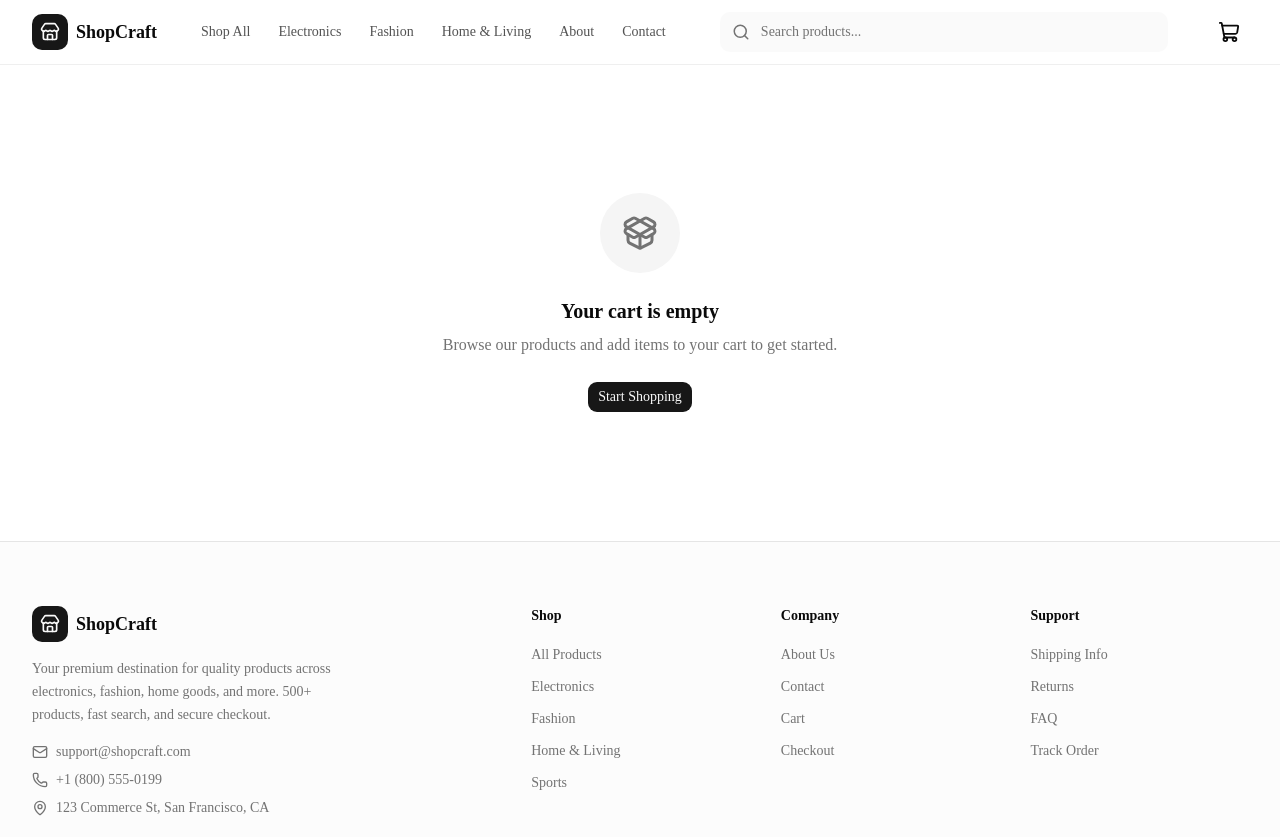
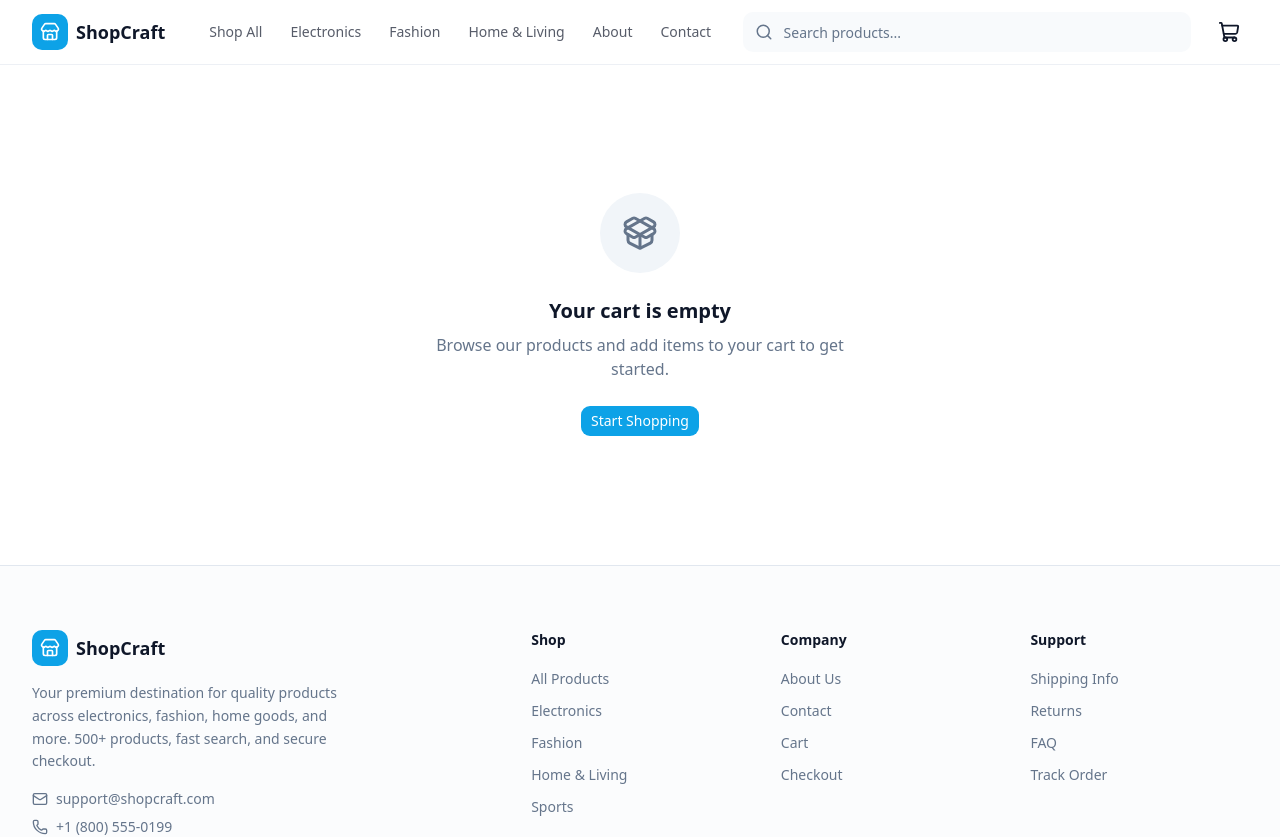
Before and after one commit to 1Md-Rakibul-Islam/wecommerce, a Next.js app: page /cart in a window 1280 px wide. Shown: the top 837 px of the page. Built offline with nearby package versions, Linux system fonts and the light colour scheme.

Commit message:
feat: color theme updated

```diff
--- a/package.json
+++ b/package.json
@@ -11,6 +11,7 @@
   },
   "dependencies": {
     "@base-ui/react": "^1.8.0",
+    "@hookform/resolvers": "^5.9.1",
     "@shadcn/react": "^0.3.1",
     "@tanstack/react-query": "^5.104.1",
     "axios": "^1.20.0",
--- a/src/app/globals.css
+++ b/src/app/globals.css
@@ -13,48 +13,57 @@
    ============================================ */
 
 @theme inline {
-  --color-background: var(--background);
-  --color-foreground: var(--foreground);
+  --color-background: hsl(var(--background));
+  --color-foreground: hsl(var(--foreground));
 
-  --color-card: var(--card);
-  --color-card-foreground: var(--card-foreground);
+  --color-card: hsl(var(--card));
+  --color-card-foreground: hsl(var(--card-foreground));
 
-  --color-popover: var(--popover);
-  --color-popover-foreground: var(--popover-foreground);
+  --color-popover: hsl(var(--popover));
+  --color-popover-foreground: hsl(var(--popover-foreground));
 
-  --color-primary: var(--primary);
-  --color-primary-foreground: var(--primary-foreground);
+  --color-primary: hsl(var(--primary));
+  --color-primary-foreground: hsl(var(--primary-foreground));
 
-  --color-secondary: var(--secondary);
-  --color-secondary-foreground: var(--secondary-foreground);
+  --color-secondary: hsl(var(--secondary));
+  --color-secondary-foreground: hsl(var(--secondary-foreground));
 
-  --color-muted: var(--muted);
-  --color-muted-foreground: var(--muted-foreground);
+  --color-muted: hsl(var(--muted));
+  --color-muted-foreground: hsl(var(--muted-foreground));
 
-  --color-accent: var(--accent);
-  --color-accent-foreground: var(--accent-foreground);
+  --color-accent: hsl(var(--accent));
+  --color-accent-foreground: hsl(var(--accent-foreground));
 
-  --color-destructive: var(--destructive);
-  --color-destructive-foreground: var(--destructive-foreground);
+  --color-destructive: hsl(var(--destructive));
+  --color-destructive-foreground: hsl(var(--destructive-foreground));
 
-  --color-border: var(--border);
-  --color-input: var(--input);
-  --color-ring: var(--ring);
+  --color-border: hsl(var(--border));
+  --color-input: hsl(var(--input));
+  --color-ring: hsl(var(--ring));
 
-  --color-success: var(--success);
-  --color-success-foreground: var(--success-foreground);
+  --color-success: hsl(var(--success));
+  --color-success-foreground: hsl(var(--success-foreground));
 
-  --color-warning: var(--warning);
-  --color-warning-foreground: var(--warning-foreground);
+  --color-warning: hsl(var(--warning));
+  --color-warning-foreground: hsl(var(--warning-foreground));
 
-  --color-info: var(--info);
-  --color-info-foreground: var(--info-foreground);
+  --color-info: hsl(var(--info));
+  --color-info-foreground: hsl(var(--info-foreground));
 
-  --color-chart-1: var(--chart-1);
-  --color-chart-2: var(--chart-2);
-  --color-chart-3: var(--chart-3);
-  --color-chart-4: var(--chart-4);
-  --color-chart-5: var(--chart-5);
+  --color-chart-1: hsl(var(--chart-1));
+  --color-chart-2: hsl(var(--chart-2));
+  --color-chart-3: hsl(var(--chart-3));
+  --color-chart-4: hsl(var(--chart-4));
+  --color-chart-5: hsl(var(--chart-5));
+
+  --color-sidebar: hsl(var(--sidebar));
+  --color-sidebar-foreground: hsl(var(--sidebar-foreground));
+  --color-sidebar-primary: hsl(var(--sidebar-primary));
+  --color-sidebar-primary-foreground: hsl(var(--sidebar-primary-foreground));
+  --color-sidebar-accent: hsl(var(--sidebar-accent));
+  --color-sidebar-accent-foreground: hsl(var(--sidebar-accent-foreground));
+  --color-sidebar-border: hsl(var(--sidebar-border));
+  --color-sidebar-ring: hsl(var(--sidebar-ring));
 
   --radius-sm: calc(var(--radius) * 0.6);
   --radius-md: calc(var(--radius) * 0.8);
@@ -65,24 +74,6 @@
   --radius-4xl: calc(var(--radius) * 2.6);
 
   --font-heading: var(--font-sans);
-
-  --font-sans: var(--font-sans);
-
-  --color-sidebar-ring: var(--sidebar-ring);
-
-  --color-sidebar-border: var(--sidebar-border);
-
-  --color-sidebar-accent-foreground: var(--sidebar-accent-foreground);
-
-  --color-sidebar-accent: var(--sidebar-accent);
-
-  --color-sidebar-primary-foreground: var(--sidebar-primary-foreground);
-
-  --color-sidebar-primary: var(--sidebar-primary);
-
-  --color-sidebar-foreground: var(--sidebar-foreground);
-
-  --color-sidebar: var(--sidebar);
 }
 
 /* ============================================
@@ -90,68 +81,72 @@
    ============================================ */
 
 :root {
+  /* Base */
+  --background: 0 0% 100%;
+  --foreground: 222 47% 11%;
 
-  --card: oklch(1 0 0);
-  --card-foreground: oklch(0.145 0 0);
+  /* Cards */
+  --card: 0 0% 100%;
+  --card-foreground: 222 47% 11%;
 
-  --popover: oklch(1 0 0);
-  --popover-foreground: oklch(0.145 0 0);
+  /* Popover */
+  --popover: 0 0% 100%;
+  --popover-foreground: 222 47% 11%;
 
-  --primary: oklch(0.205 0 0);
-  --primary-foreground: oklch(0.985 0 0);
+  /* Primary - Cyan / Blue */
+  --primary: 199 89% 48%;
+  --primary-foreground: 0 0% 100%;
 
-  --secondary: oklch(0.97 0 0);
-  --secondary-foreground: oklch(0.205 0 0);
+  /* Secondary */
+  --secondary: 210 40% 96%;
+  --secondary-foreground: 222 47% 11%;
 
-  --muted: oklch(0.97 0 0);
-  --muted-foreground: oklch(0.556 0 0);
+  /* Muted */
+  --muted: 210 40% 96%;
+  --muted-foreground: 215 16% 47%;
 
-  --accent: oklch(0.97 0 0);
-  --accent-foreground: oklch(0.205 0 0);
+  /* Accent */
+  --accent: 199 89% 48%;
+  --accent-foreground: 0 0% 100%;
 
-  --destructive: oklch(0.577 0.245 27.325);
-  --destructive-foreground: hsl(0 0% 98%);
+  /* Destructive */
+  --destructive: 0 84% 60%;
+  --destructive-foreground: 0 0% 98%;
 
-  --border: oklch(0.922 0 0);
-  --input: oklch(0.922 0 0);
-  --ring: oklch(0.708 0 0);
+  /* Borders / Inputs */
+  --border: 214 32% 91%;
+  --input: 214 32% 91%;
+  --ring: 199 89% 48%;
 
-  --success: hsl(142 71% 45%);
-  --success-foreground: hsl(0 0% 100%);
+  /* Status */
+  --success: 142 71% 45%;
+  --success-foreground: 0 0% 100%;
 
-  --warning: hsl(38 92% 50%);
-  --warning-foreground: hsl(0 0% 100%);
+  --warning: 38 92% 50%;
+  --warning-foreground: 0 0% 100%;
 
-  --info: hsl(199 89% 48%);
-  --info-foreground: hsl(0 0% 100%);
+  --info: 199 89% 48%;
+  --info-foreground: 0 0% 100%;
 
-  --chart-1: oklch(0.87 0 0);
-  --chart-2: oklch(0.556 0 0);
-  --chart-3: oklch(0.439 0 0);
-  --chart-4: oklch(0.371 0 0);
-  --chart-5: oklch(0.269 0 0);
+  /* Charts */
+  --chart-1: 199 89% 48%;
+  --chart-2: 160 60% 45%;
+  --chart-3: 35 92% 50%;
+  --chart-4: 280 65% 60%;
+  --chart-5: 340 75% 55%;
 
+  /* Radius */
   --radius: 0.625rem;
 
-  --sidebar: oklch(0.985 0 0);
-
-  --sidebar-foreground: oklch(0.145 0 0);
-
-  --sidebar-primary: oklch(0.205 0 0);
-
-  --sidebar-primary-foreground: oklch(0.985 0 0);
-
-  --sidebar-accent: oklch(0.97 0 0);
-
-  --sidebar-accent-foreground: oklch(0.205 0 0);
-
-  --sidebar-border: oklch(0.922 0 0);
-
-  --sidebar-ring: oklch(0.708 0 0);
-
-  --background: oklch(1 0 0);
-
-  --foreground: oklch(0.145 0 0);
+  /* Sidebar */
+  --sidebar: 0 0% 100%;
+  --sidebar-foreground: 222 47% 11%;
+  --sidebar-primary: 199 89% 48%;
+  --sidebar-primary-foreground: 0 0% 100%;
+  --sidebar-accent: 210 40% 96%;
+  --sidebar-accent-foreground: 222 47% 11%;
+  --sidebar-border: 214 32% 91%;
+  --sidebar-ring: 199 89% 48%;
 }
 
 /* ============================================
@@ -159,56 +154,69 @@
    ============================================ */
 
 .dark {
-  --background: oklch(0.145 0 0);
-  --foreground: oklch(0.985 0 0);
+  /* Base */
+  --background: 222 47% 7%;
+  --foreground: 210 40% 98%;
 
-  --card: oklch(0.205 0 0);
-  --card-foreground: oklch(0.985 0 0);
+  /* Cards */
+  --card: 222 47% 9%;
+  --card-foreground: 210 40% 98%;
 
-  --popover: oklch(0.205 0 0);
-  --popover-foreground: oklch(0.985 0 0);
+  /* Popover */
+  --popover: 222 47% 9%;
+  --popover-foreground: 210 40% 98%;
 
-  --primary: oklch(0.922 0 0);
-  --primary-foreground: oklch(0.205 0 0);
+  /* Primary */
+  --primary: 199 89% 48%;
+  --primary-foreground: 0 0% 100%;
 
-  --secondary: oklch(0.269 0 0);
-  --secondary-foreground: oklch(0.985 0 0);
+  /* Secondary */
+  --secondary: 217 33% 17%;
+  --secondary-foreground: 210 40% 98%;
 
-  --muted: oklch(0.269 0 0);
-  --muted-foreground: oklch(0.708 0 0);
+  /* Muted */
+  --muted: 217 33% 17%;
+  --muted-foreground: 215 20% 65%;
 
-  --accent: oklch(0.269 0 0);
-  --accent-foreground: oklch(0.985 0 0);
+  /* Accent */
+  --accent: 199 89% 48%;
+  --accent-foreground: 0 0% 100%;
 
-  --destructive: oklch(0.704 0.191 22.216);
-  --destructive-foreground: hsl(210 40% 98%);
+  /* Destructive */
+  --destructive: 0 63% 31%;
+  --destructive-foreground: 210 40% 98%;
 
-  --border: oklch(1 0 0 / 10%);
-  --input: oklch(1 0 0 / 15%);
-  --ring: oklch(0.556 0 0);
+  /* Borders / Inputs */
+  --border: 217 33% 20%;
+  --input: 217 33% 20%;
+  --ring: 199 89% 48%;
 
-  --success: hsl(142 71% 45%);
-  --success-foreground: hsl(0 0% 100%);
+  /* Status */
+  --success: 142 71% 45%;
+  --success-foreground: 0 0% 100%;
 
-  --warning: hsl(38 92% 50%);
-  --warning-foreground: hsl(0 0% 100%);
+  --warning: 38 92% 50%;
+  --warning-foreground: 0 0% 100%;
 
-  --info: hsl(199 89% 48%);
-  --info-foreground: hsl(0 0% 100%);
+  --info: 199 89% 48%;
+  --info-foreground: 0 0% 100%;
 
-  --chart-1: oklch(0.87 0 0);
-  --chart-2: oklch(0.556 0 0);
-  --chart-3: oklch(0.439 0 0);
-  --chart-4: oklch(0.371 0 0);
-  --chart-5: oklch(0.269 0 0);
-  --sidebar: oklch(0.205 0 0);
-  --sidebar-foreground: oklch(0.985 0 0);
-  --sidebar-primary: oklch(0.488 0.243 264.376);
-  --sidebar-primary-foreground: oklch(0.985 0 0);
-  --sidebar-accent: oklch(0.269 0 0);
-  --sidebar-accent-foreground: oklch(0.985 0 0);
-  --sidebar-border: oklch(1 0 0 / 10%);
-  --sidebar-ring: oklch(0.556 0 0);
+  /* Charts */
+  --chart-1: 199 89% 48%;
+  --chart-2: 160 60% 45%;
+  --chart-3: 35 92% 50%;
+  --chart-4: 280 65% 60%;
+  --chart-5: 340 75% 55%;
+
+  /* Sidebar */
+  --sidebar: 222 47% 9%;
+  --sidebar-foreground: 210 40% 98%;
+  --sidebar-primary: 199 89% 48%;
+  --sidebar-primary-foreground: 0 0% 100%;
+  --sidebar-accent: 217 33% 17%;
+  --sidebar-accent-foreground: 210 40% 98%;
+  --sidebar-border: 217 33% 20%;
+  --sidebar-ring: 199 89% 48%;
 }
 
 /* ============================================
@@ -226,7 +234,8 @@
   }
 
   body {
-    @apply font-sans bg-background text-foreground;
+    @apply bg-background text-foreground font-sans;
+
     font-feature-settings: "cv11", "ss01";
     -webkit-font-smoothing: antialiased;
     -moz-osx-font-smoothing: grayscale;
@@ -341,6 +350,10 @@
   animation: shimmer 1.5s infinite;
 }
 
+/* ============================================
+   Product Card
+   ============================================ */
+
 .product-card-shadow {
   box-shadow:
     0 1px 3px 0 rgb(0 0 0 / 0.06),
```
Also changed, not shown: 1 other file (tests, documents, lock files or other folders).
